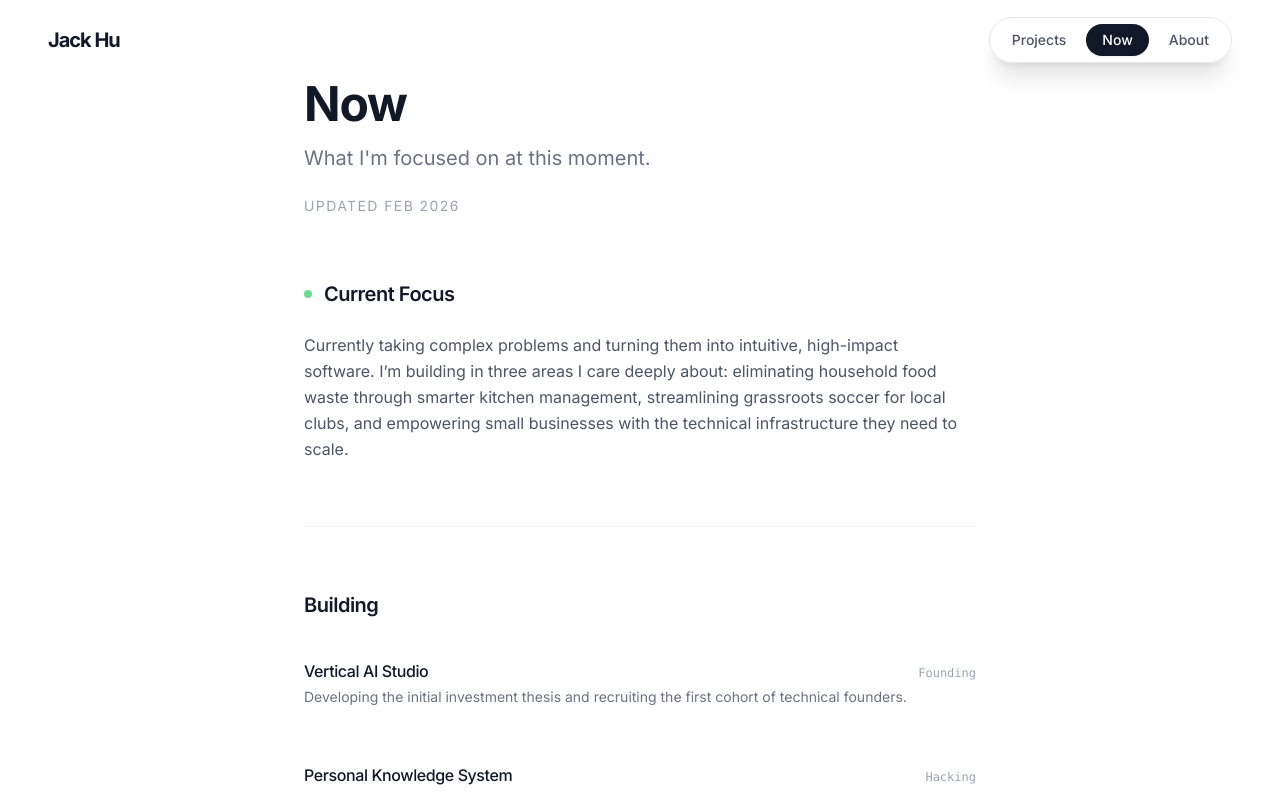
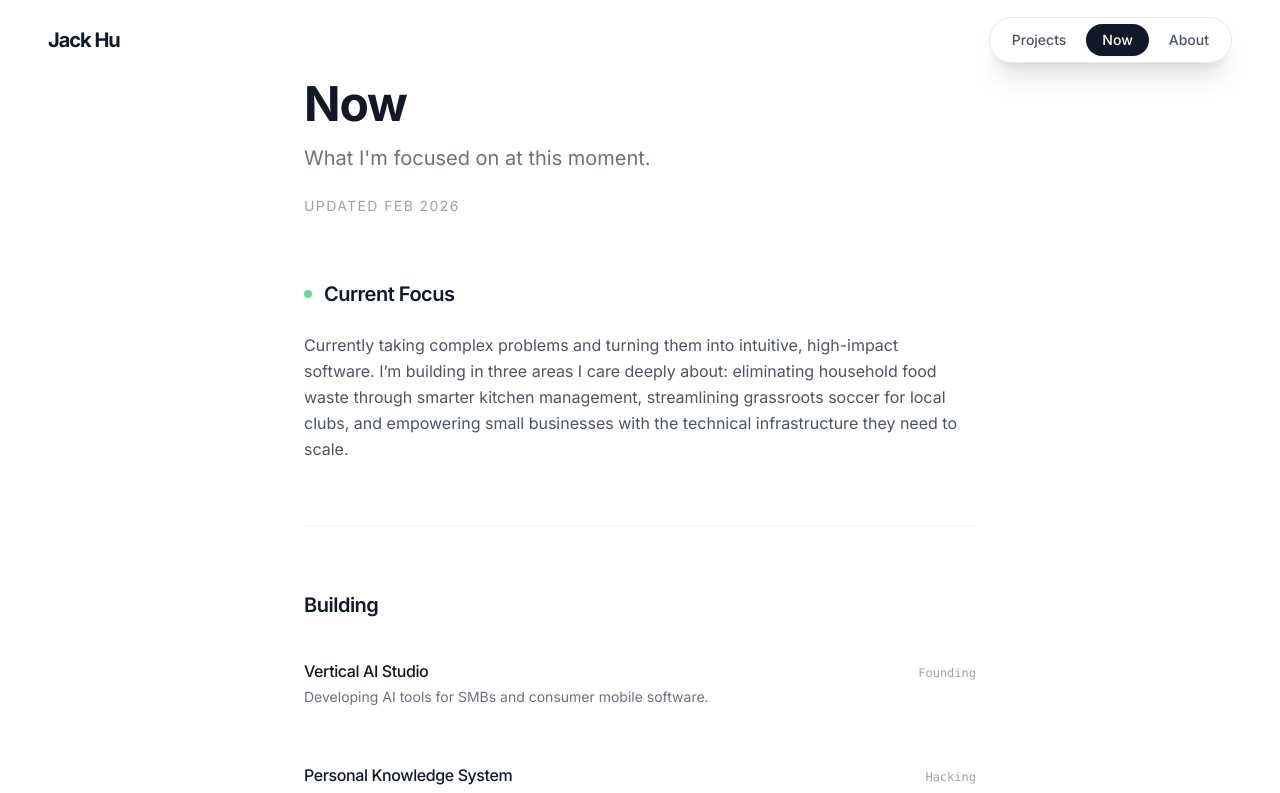
Before and after one commit to jackhhu1/jacks-portfolio, a React (Vite) app: page /now in a window 1280 px wide. Shown: the top 793 px of the page. Built offline with nearby package versions, Linux system fonts and the light colour scheme.

Commit message:
Updating Now

```diff
--- a/src/pages/Now.jsx
+++ b/src/pages/Now.jsx
@@ -39,7 +39,7 @@ const Now = () => {
                                     <span className="text-xs text-gray-400 font-mono">Founding</span>
                                 </div>
                                 <p className="text-sm text-gray-500 dark:text-gray-400">
-                                    Developing the initial investment thesis and recruiting the first cohort of technical founders.
+                                    Developing AI tools for SMBs and consumer mobile software.
                                 </p>
                             </a>
                         </li>
```
